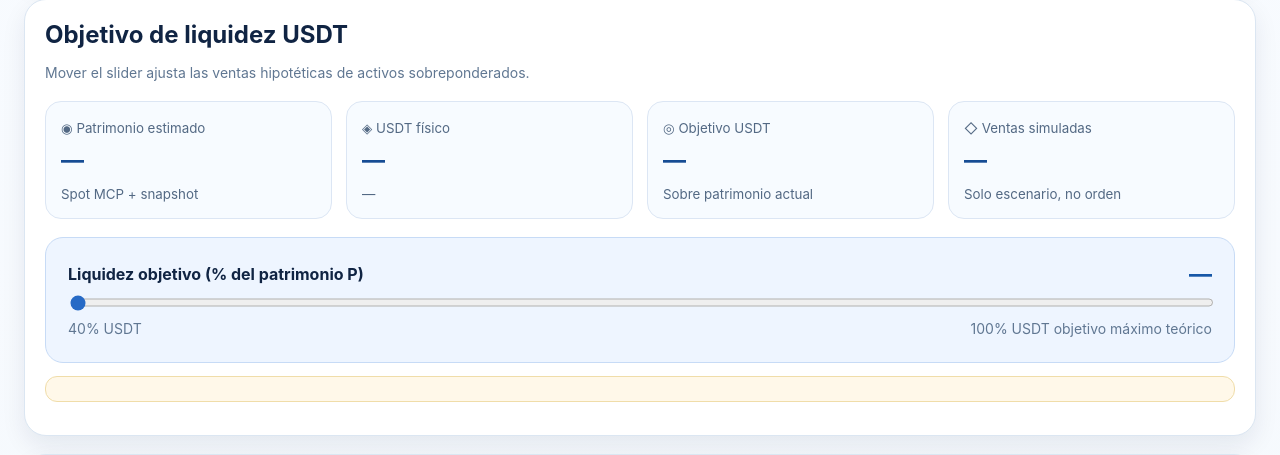
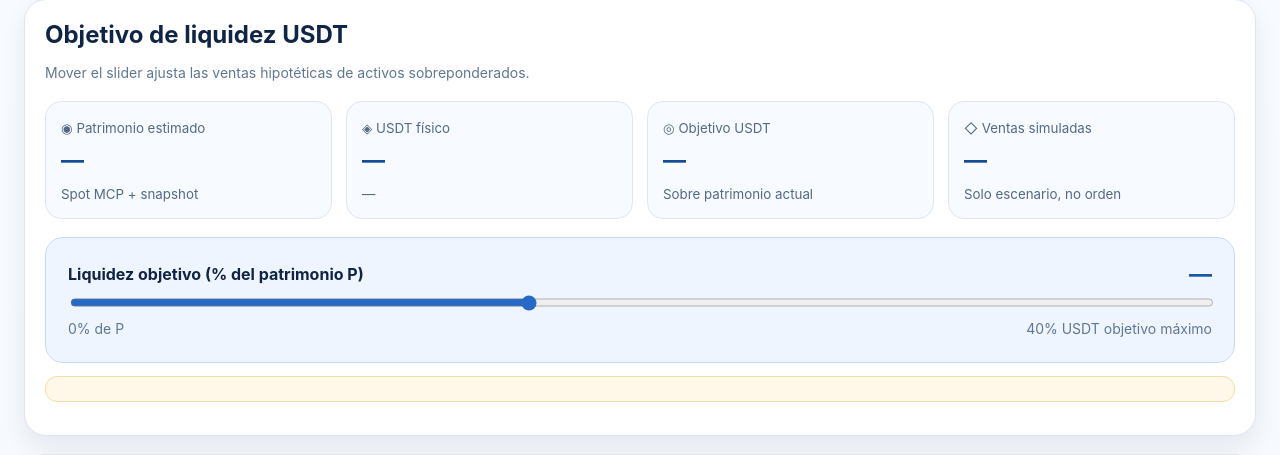
Before and after one commit to cgarratt/KairosWeb, a Python web app: template templates/trade_sim.html in a window 1280 px wide. Shown: the part 208-663 px from the top of the page. Run offline with Jinja, Linux system fonts and the light colour scheme; the template is opened without the code that fills it, so the values that code supplies are empty.

Commit message:
Add files via upload

```diff
--- a/templates/trade_sim.html
+++ b/templates/trade_sim.html
@@ -15,12 +15,16 @@
 <div class="sim-metric"><small>{{ '◇ Despliegue simulado' if mode.slug=='compras' else '◇ Ventas simuladas' }}</small><b id="allocation-metric">—</b><small>Solo escenario, no orden</small></div>
 </div>
 <div class="control-panel"><div class="sim-panel-title"><strong>{{ 'Despliegue teórico (% de patrimonio P)' if mode.slug=='compras' else 'Liquidez objetivo (% del patrimonio P)' }}</strong><strong id="slider-value" style="font-size:23px;color:#1657a7">—</strong></div>
-<input id="allocation-slider" type="range" aria-label="{{ 'Porcentaje a desplegar' if mode.slug=='compras' else 'Porcentaje de liquidez objetivo' }}" min="{{ 0 if mode.slug=='compras' else 40 }}" max="{{ payload.current.max_percent }}" step="0.5" value="{{ 0 if mode.slug=='compras' else 40 }}">
-<div style="display:flex;justify-content:space-between;gap:12px" class="sub"><span>{{ '0% de P' if mode.slug=='compras' else '40% USDT' }}</span><span>{{ '15% de P máximo (40% menos 25% operativo)' if mode.slug=='compras' else '100% USDT objetivo máximo teórico' }}</span></div>
+<input id="allocation-slider" type="range" aria-label="{{ 'Porcentaje a desplegar' if mode.slug=='compras' else 'Porcentaje de liquidez objetivo' }}" min="0" max="{{ payload.current.max_percent }}" step="0.5" value="{{ 0 if mode.slug=='compras' else 40 }}">
+<div style="display:flex;justify-content:space-between;gap:12px" class="sub"><span>0% de P</span><span>{{ 'Máximo: USDT físico menos Reserva Trading' if mode.slug=='compras' else '40% USDT objetivo máximo' }}</span></div>
 </div>
 <p class="sim-warn" id="caution"></p></section>
 <section class="panel span-12"><h2>{{ 'Candidatos C1 / C2' if mode.slug=='compras' else 'Candidatos SELL' }}</h2><p class="sub">{{ 'Presupuesto teórico C1/C2 proporcional al déficit, limitado por su máximo por token.' if mode.slug=='compras' else 'Ordenados por exceso de peso; BTC excluido. Límites de Exchange declarados, sin descontar órdenes pendientes.' }}</p>
-<div style="overflow-x:auto"><table><thead><tr>{% if mode.slug=='compras' %}<th>Token</th><th>Actual / Objetivo</th><th>Déficit</th><th>C1 50% USDT</th><th>C2 61.8% USDT</th><th>Total USDT</th><th>Acción</th>{% else %}<th>Token</th><th>Actual / Objetivo</th><th>Exchange ud.</th><th>USDT estimado</th><th>Unidades SELL</th><th>Acción</th>{% endif %}</tr></thead><tbody id="sim-body"></tbody></table></div></section>
+<div style="overflow-x:auto"><table><thead><tr>{% if mode.slug=='compras' %}<th>Token</th><th>Actual / Objetivo</th><th>Déficit</th><th>Precio C1 · Fib 50%</th><th>Precio C2 · Fib 61.8%</th><th>C1 USDT</th><th>C2 USDT</th><th>Total USDT</th><th>Acción</th>{% else %}<th>Token</th><th>Actual / Objetivo</th><th>Exchange ud.</th><th>USDT estimado</th><th>Unidades SELL</th><th>Acción</th>{% endif %}</tr></thead><tbody id="sim-body"></tbody></table></div></section>
+
+{% if mode.slug=='ventas' %}
+<section class="panel span-12"><h2>Inventario por Tier y custodia</h2><p class="sub">Unidades declaradas según snapshot; las unidades Exchange son un techo bruto. HODL y Core no son vendibles. BTC siempre HOLD.</p><div style="overflow-x:auto"><table><thead><tr><th>Token</th><th>Tier</th><th>Total unidades</th><th>HODL</th><th>Core</th><th>Exchange</th><th>HODL %</th><th>Core %</th><th>Exchange %</th><th>Techo bruto vendible</th></tr></thead><tbody>{% for r in payload.inventory %}<tr><td><strong>{{ r.token }}</strong></td><td>{{ r.tier }}</td><td>{{ '{:,.5f}'.format(r.total_units) }}</td><td>{{ '{:,.5f}'.format(r.hodl_units) }}</td><td>{{ '{:,.5f}'.format(r.core_units) }}</td><td>{{ '{:,.5f}'.format(r.exchange_units) }}</td><td>{{ '%.1f'|format(100*r.hodl_units/r.total_units if r.total_units else 0) }}%</td><td>{{ '%.1f'|format(100*r.core_units/r.total_units if r.total_units else 0) }}%</td><td>{{ '%.1f'|format(r.exchange_pct) }}%</td><td>{{ '{:,.5f}'.format(r.sellable_reference) }}</td></tr>{% endfor %}</tbody></table></div><p class="footer-note">Distribución observada por Tier y activo, no una reclasificación automática. Los porcentajes objetivo Core/Exchange y las reservas SELL deben reconciliarse antes de operar.</p></section>
+{% endif %}
 <section class="panel span-6"><h2>Distribución del escenario</h2><p class="sub">Asignación USDT referencial por token.</p><div id="alloc-chart" class="bar-list"></div></section>
 <section class="panel span-6"><h2>Liquidez post-escenario</h2><p class="sub">Comparativa de USDT antes vs después. Sin alterar saldos reales.</p><div class="sim-metric" style="margin:15px 0"><small>Situación actual</small><b id="before-cash">—</b><div class="sim-bar"><div id="before-bar"></div></div></div><div class="sim-metric"><small>Después (hipotético)</small><b id="after-cash">—</b><div class="sim-bar"><div id="after-bar"></div></div></div></section>
 <section class="panel span-12"><div class="callout warn"><strong>Alcance de la simulación</strong>El slider no modifica posiciones ni coloca órdenes. Los precios Fibonacci operativos, los compromisos LIMIT, comisiones y ventas reservadas requieren reconciliación. Snapshot: {{ payload.snapshot_note }}</div></section>
@@ -39,14 +43,13 @@ function distribute(total, items, key){const out=items.map(()=>0);let remaining=
 function paint(){let target=Number(el('allocation-slider').value);el('slider-value').textContent=target.toFixed(1)+'%';el('portfolio-metric').textContent=dollar(P);el('cash-metric').textContent=dollar(cash);el('cash-pct').textContent=(100*cash/P).toFixed(1)+'% de P';let allocated=[],after=cash;
 if(mode==='compras'){
   const desired=P*target/100;
-  // Maximum theoretical deployment is 15%P (40% liquidity allocation less 25%P C1/C2)
-  const safeCapacity=Math.max(0,cash-.40*P); // no buys from below protected 40% floor
+  const safeCapacity=Math.max(0,cash-.40*P); // límite operativo adicional; simulación no equivale a orden
   const referenceCapacity=Math.max(0,Math.min(desired,source.current.reference_cap));
   allocated=distribute(referenceCapacity,source.tokens,'gap_usdt');
   const sum=allocated.reduce((a,b)=>a+b,0);after=cash-sum;
   el('third-metric').textContent=dollar(trading);el('allocation-metric').textContent=dollar(sum);
-  el('caution').textContent=(sum>safeCapacity+0.01?'Escenario teórico solamente: el efectivo encima del piso 40% es '+dollar(safeCapacity)+'. No autorizar BUY sin caja libre confirmada. ':'')+'El máximo mostrado es 15% P antes de descontar Trading y órdenes pendientes. C1 y C2 se distribuyen en proporción 60% / 40% (15% P / 10% P).';
-  el('sim-body').innerHTML=source.tokens.map((x,i)=>{let a=allocated[i],c1=a*.6,c2=a*.4;let action=a>0?'BUY · SIMULAR':'WATCH';return `<tr><td>${token(x.token)}</td><td>${(x.weight*100).toFixed(1)}% / ${(x.target*100).toFixed(1)}%</td><td>${dollar(x.gap_usdt)}</td><td>${dollar(c1)}</td><td>${dollar(c2)}</td><td><b>${dollar(a)}</b></td><td><span class="sim-actions ${a?'':'watch'}">${action}</span></td></tr>`}).join('') || '<tr><td colspan="7">Sin tokens infraponderados.</td></tr>';
+  el('caution').textContent=(sum>safeCapacity+0.01?'Simulación por encima de caja libre del piso 40%: '+dollar(safeCapacity)+'. No autorizable. ':'')+'Tope teórico: USDT total menos Reserva Trading. C1/C2 se distribuyen 60%/40%; precios Fib pendientes de anclas aprobadas. No descuenta órdenes pendientes.';
+  el('sim-body').innerHTML=source.tokens.map((x,i)=>{let a=allocated[i],c1=a*.6,c2=a*.4;let action=a>0?'BUY · SIMULAR':'WATCH';return `<tr><td>${token(x.token)}</td><td>${(x.weight*100).toFixed(1)}% / ${(x.target*100).toFixed(1)}%</td><td>${dollar(x.gap_usdt)}</td><td>${x.c1_price?dollar(x.c1_price):'Pendiente'}</td><td>${x.c2_price?dollar(x.c2_price):'Pendiente'}</td><td>${dollar(c1)}</td><td>${dollar(c2)}</td><td><b>${dollar(a)}</b></td><td><span class="sim-actions ${a?'':'watch'}">${action}</span></td></tr>`}).join('') || '<tr><td colspan="9">Sin tokens infraponderados.</td></tr>';
 }else{
   const desired=Math.max(0,P*target/100-cash);
   allocated=distribute(desired,source.tokens,'max_usdt');const sum=allocated.reduce((a,b)=>a+b,0);after=cash+sum;
```
Also changed, not shown: app.py (+14 -6 lines), templates/balancer.html (+5 -4 lines), README.md.
